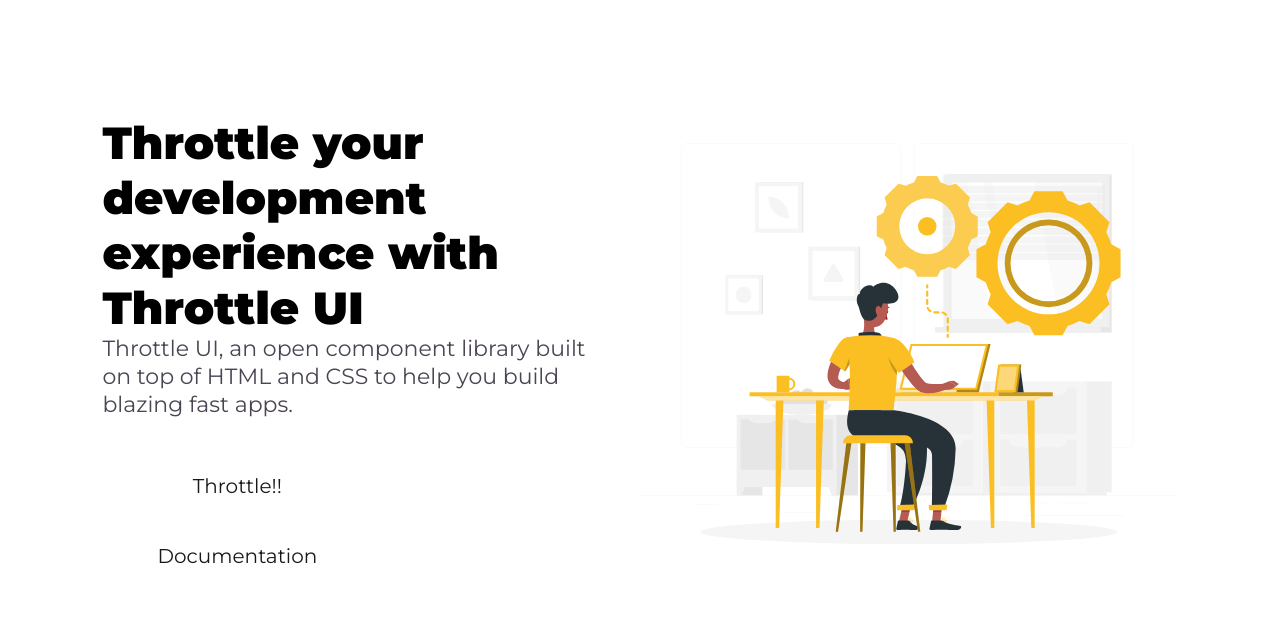
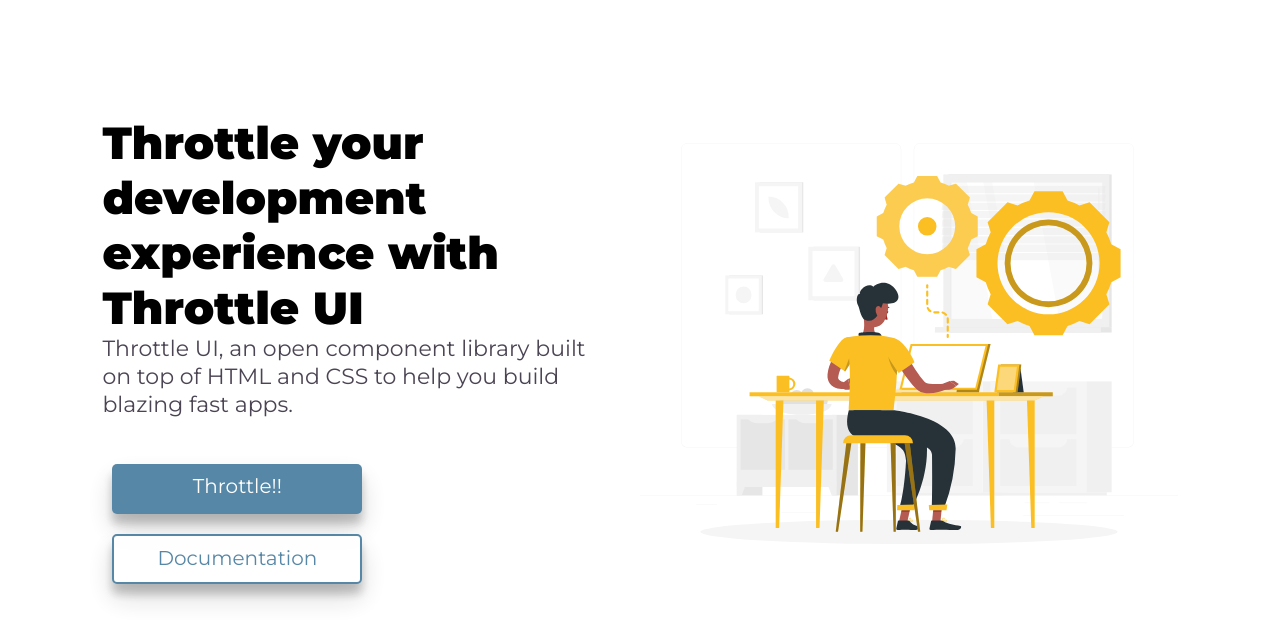
Before and after one commit to yashraj2312/comp-lib, a plain HTML site: page index.html in a window 1280 px wide. Shown: the part 88-730 px from the top of the page. Drawn offline with Linux system fonts and the light colour scheme.

Commit message:
refactor:buttons for landing page refactored

```diff
--- a/styles/button.css
+++ b/styles/button.css
@@ -3,8 +3,8 @@
     padding: .8rem 1.2rem;
     font-size: 1.6rem;
     border-radius: .5rem;
-    color:var(--BADGE-TEXT-COLOR );
-    background-color: var(--BADGE-TEXT-COLOR);
+    color:var(--BADGING-TEXT-COLOR );
+    background-color: var(--BADGING-TEXT-COLOR);
     opacity: .9;
 }
 
@@ -21,6 +21,16 @@
     background-color: var(--SECONDARY-BTN-COLOR);
 }
 
+.btn-landing{
+    display: inline-block;
+    text-align: center;
+    height: 5rem;
+    font-size: 2rem;
+    width: 25rem;
+    padding: 1rem;
+    box-shadow: 0 14px 28px var(--CARD-SHADOW-1), 0 10px 10px var(--CARD-SHADOW-2);
+}
+
 .btn-outline-primary{
     border: 2px solid var(--PRIMARY-BTN-COLOR);
     color: var(--PRIMARY-BTN-COLOR);
--- a/styles/reset.css
+++ b/styles/reset.css
@@ -6,7 +6,13 @@
     --WHITE-COLOR:#FFF;
     --BLACK-COLOR:#000;
     --SIDENAV-LINK-COLOR:#4B4453;
-    --RED-COLOR:#F65058FF
+    --RED-COLOR:#F65058FF;
+    --BADGING-TEXT-COLOR:#fff;
+    --PRIMARY-BTN-COLOR : #457b9d;
+    --SECONDARY-BTN-COLOR: #1d3557;
+    --DEFAULT-CARD-SHADOW-1: rgba(0,0,0,0.16);
+    --DEFAULT-CARD-SHADOW-2: rgba(0,0,0,0.23);
+
 
 }
 
```
